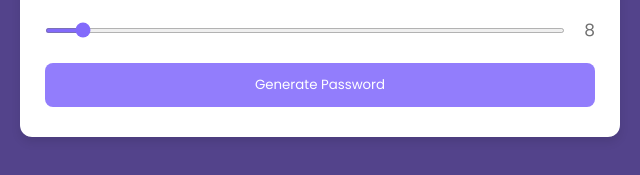
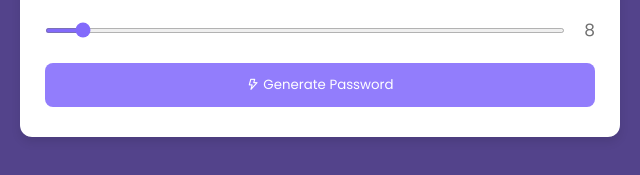
Before and after one commit to hack3rKofi/passwordGenerator, a plain HTML site: page index.html in a window 1280 px wide. Shown: the part 373-548 px from the top of the page, 320-960 px from the left. Drawn offline with nearby package versions, Linux system fonts and the light colour scheme.

Commit message:
thunder icon added

```diff
--- a/index.html
+++ b/index.html
@@ -26,7 +26,9 @@
         <span class="slider-number">8</span>
       </div>
 
-      <button class="generate-button">Generate Password</button>
+      <button class="generate-button">
+        <i class="uil uil-bolt"></i> Generate Password
+      </button>
     </div>
   </body>
 </html>
```
